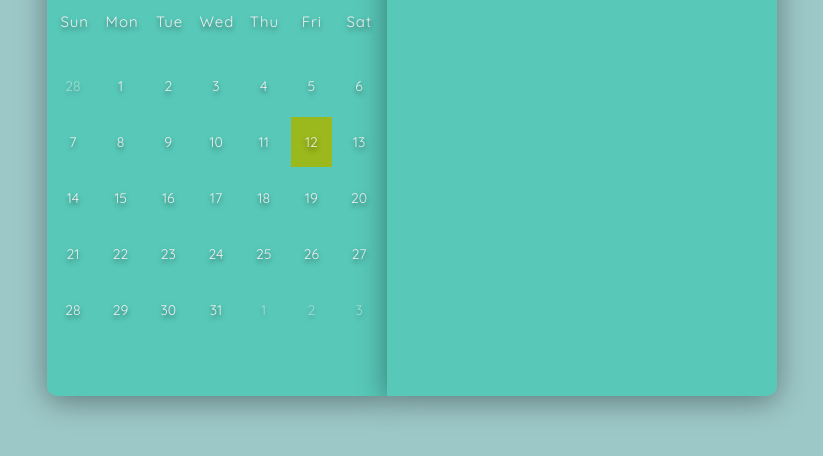
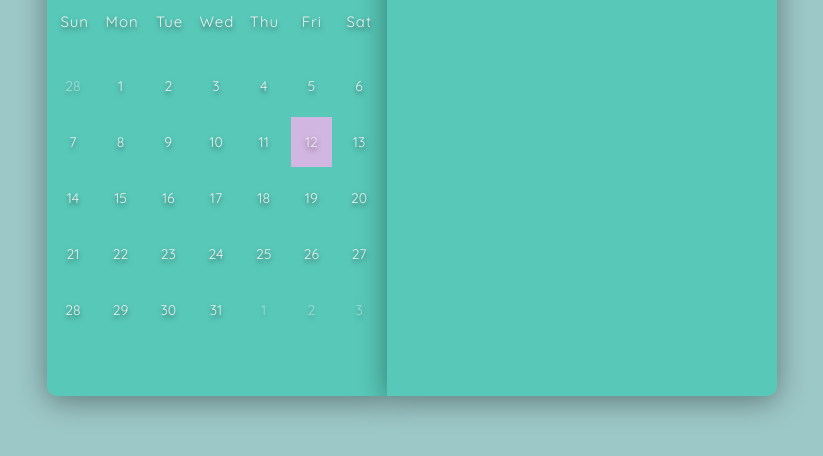
Before and after one commit to eunjitech/myCalendar, a website: page index.html in a window 1280 px wide. Shown: the part 264-720 px from the top of the page, without its empty margins (228-1051 px from the left). Drawn offline with Linux system fonts and the light colour scheme.

Commit message:
Color Style 변경

```diff
--- a/css/style.css
+++ b/css/style.css
@@ -154,7 +154,7 @@ body {
 /* 투두리스트 */
 .js_form{text-align: center;
     margin-top: 3rem;}
-.clicked{background-color: #9bb81c;}
+.clicked{background-color: #D1B6E1;}
 .todoWrap {height: 52rem;width: 39rem;background-color: #58c9b9; border-radius: 0 10px 10px 0;box-shadow: 0 0.5rem 3rem rgba(0, 0, 0, 0.4); padding: 10px}
 .addName{ text-align: center;}
 .addName input{width: 178px;height: 30px; }
```
